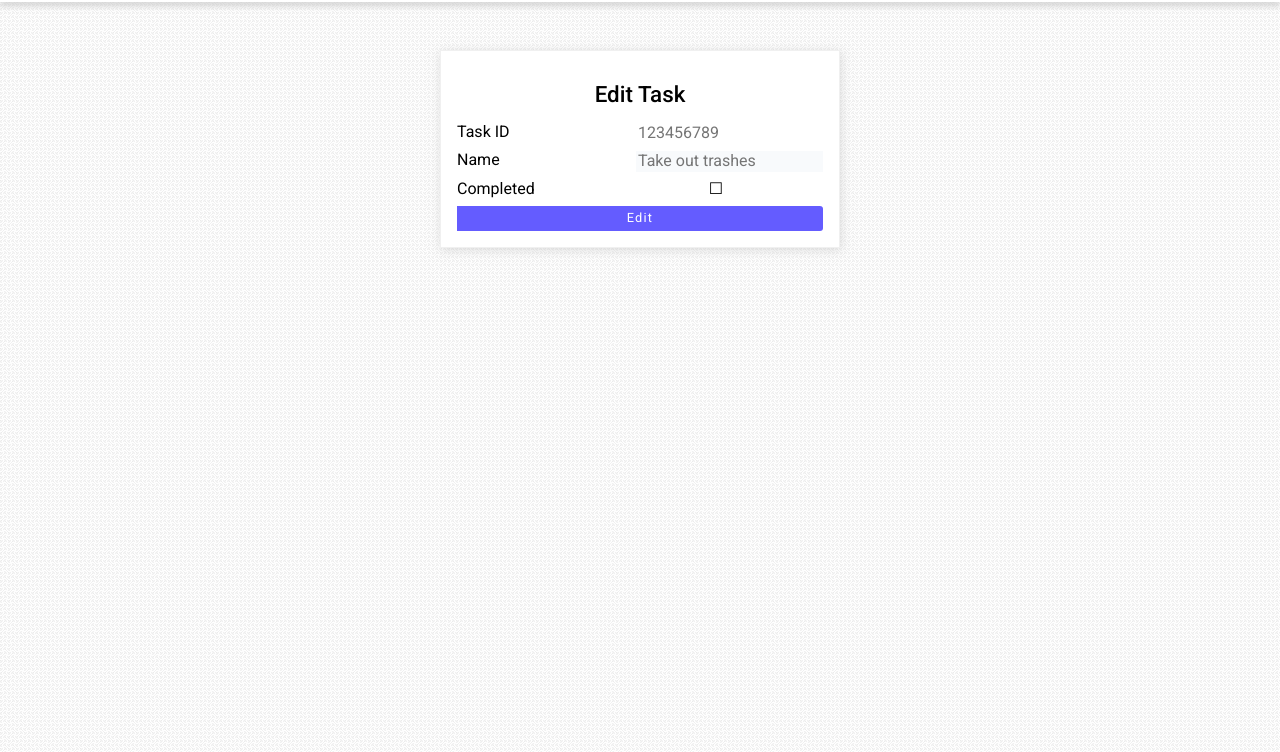
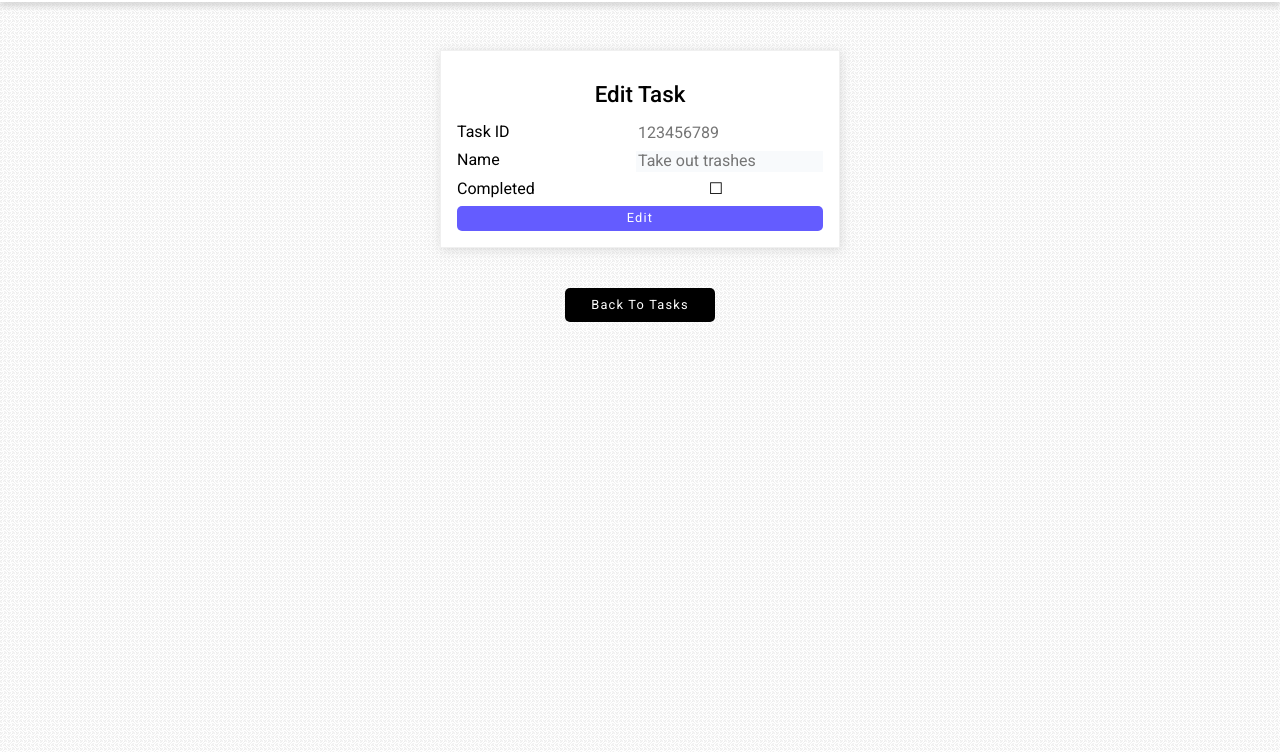
Before and after one commit to ArunasBab/Flex-2, a plain HTML site: page 2 puslapis/task.html in a window 1280 px wide. Shown: the part 48-800 px from the top of the page. Drawn offline with nearby package versions, Linux system fonts and the light colour scheme.

Commit message:
black button

```diff
--- a/2 puslapis/style.css
+++ b/2 puslapis/style.css
@@ -86,6 +86,7 @@ button {
   font-size: 0.8rem;
   letter-spacing: 1.2px;
   padding: 5px;
+  border-radius: 5px;
 }
 
 button:active {
@@ -129,3 +130,16 @@ form div {
   position: absolute;
   right: 100px;
 }
+
+.back {
+  display: flex;
+  justify-content: center;
+  padding-top: 40px;
+}
+
+.back1 {
+  width: 150px;
+  background-color: black;
+  padding: 10px;
+  border-radius: 5px;
+}
--- a/2 puslapis/task.html
+++ b/2 puslapis/task.html
@@ -73,10 +73,13 @@
             <input id="input-completed" type="radio" required /><span>☐</span>
           </div>
 
-          <button type="submit">
-            <a href="../1 puslapis/index.html">Edit</a>
-          </button>
+          <button type="submit">Edit</button>
         </form>
+      </div>
+      <div class="back">
+        <button class="back1">
+          <a href="../1 puslapis/index.html">Back To Tasks</a>
+        </button>
       </div>
     </section>
   </body>
```
